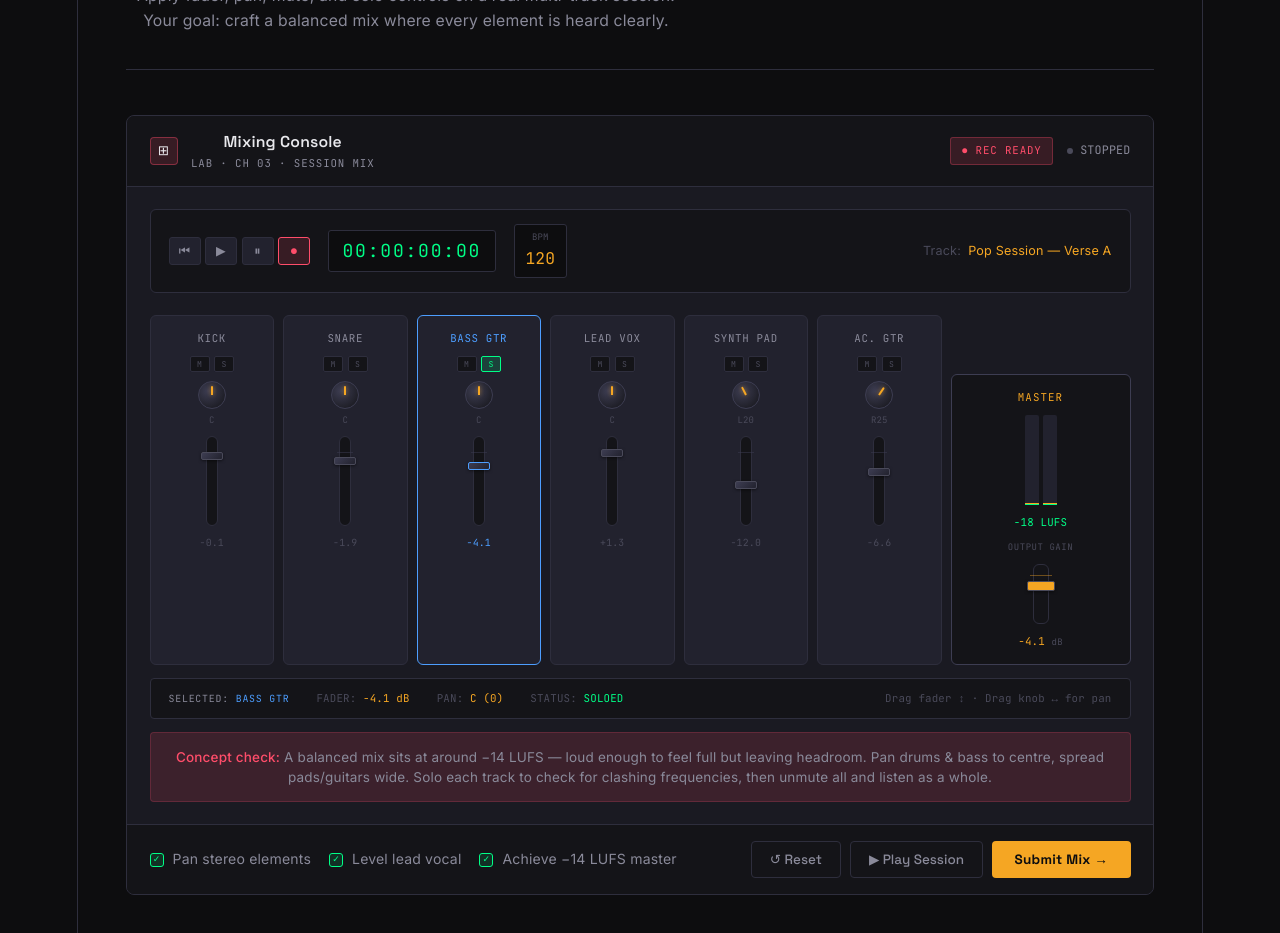
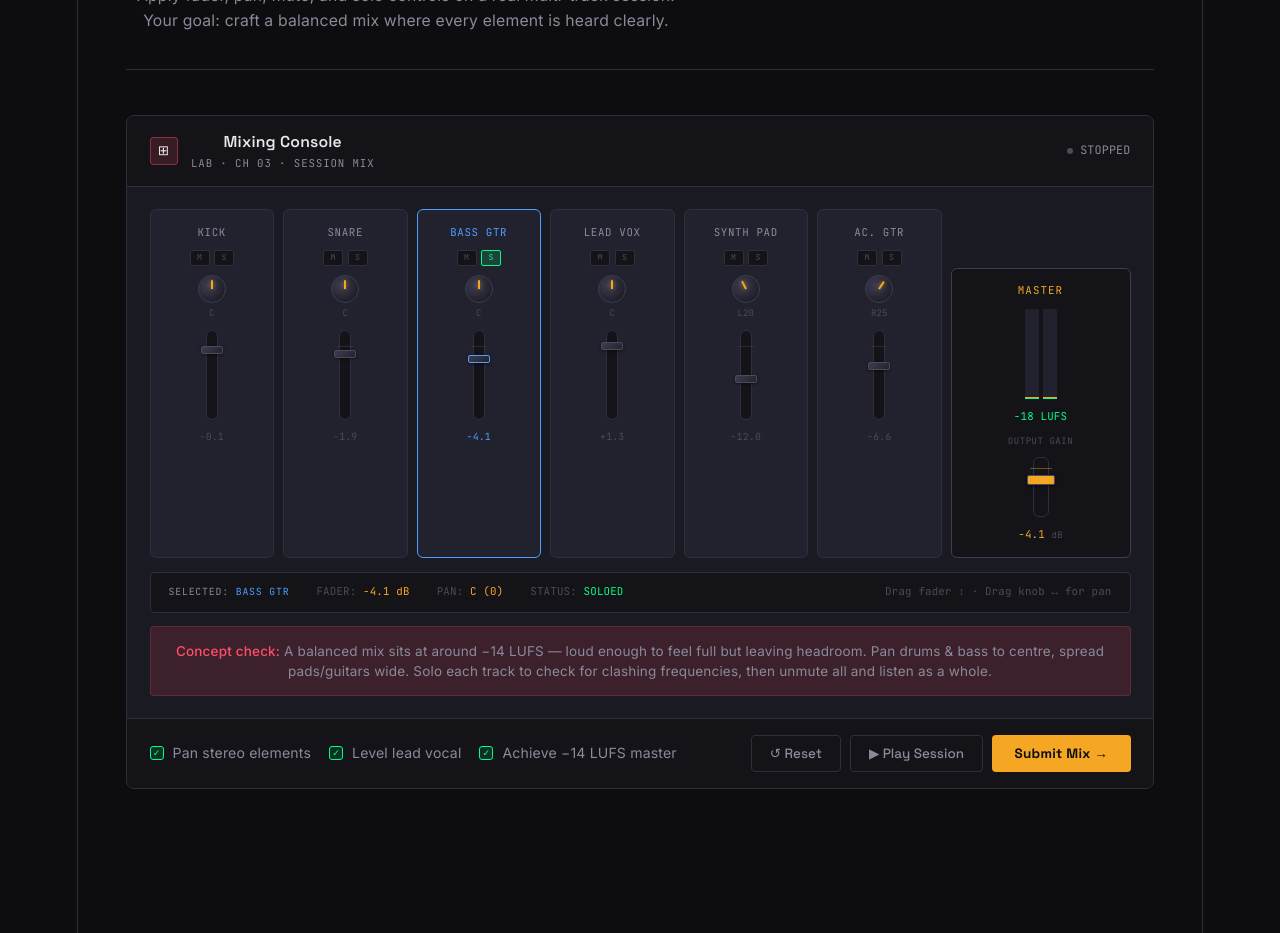
Before and after one commit to Madhumitha1711/AudioWorkstation, a React (Vite) app in the folder AudioWorkStation/daw-frontend/: page / in a window 1280 px wide. Shown: the part 2360-3293 px from the top of the page. Built offline with nearby package versions, Linux system fonts and the light colour scheme.

Commit message:
Fix chapter 3 record

```diff
--- a/AudioWorkStation/daw-frontend/src/chapters/Chapter3.tsx
+++ b/AudioWorkStation/daw-frontend/src/chapters/Chapter3.tsx
@@ -53,7 +53,6 @@ function faderTop(pos: number): string { return `${pos * 100}%`; }
 
 // ── Audio synthesis ───────────────────────────────────────────────────────────
 // All tracks share a 4 s / 2-bar loop at 120 BPM
-const SR_ASSUMED = 44100; // only used for additive math; real sr used in buffers
 const LOOP_DUR = 4;       // seconds
 const BEAT = 0.5;         // seconds per beat at 120 BPM
 
@@ -579,13 +578,6 @@ export default function Chapter3() {
           </div>
         </div>
         <div style={{ display: 'flex', gap: '0.75rem', alignItems: 'center' }}>
-          <span className="badge" style={{
-            background: isPlaying ? 'rgba(0,255,135,0.12)' : 'var(--red-dim)',
-            borderColor: isPlaying ? 'rgba(0,255,135,0.3)' : 'rgba(255,77,106,0.3)',
-            color: isPlaying ? 'var(--green)' : 'var(--red)',
-          }}>
-            {isPlaying ? '● LIVE' : '⏺ REC READY'}
-          </span>
           <div className="lab-status" style={{ color: isPlaying ? 'var(--green)' : 'var(--text-dim)' }}>
             <div className="status-dot" style={{
               background: isPlaying ? 'var(--green)' : 'var(--text-faint)',
@@ -599,30 +591,6 @@ export default function Chapter3() {
 
       {/* ── Mix body ── */}
       <div className="mix-body">
-
-        {/* Transport */}
-        <div className="transport-bar">
-          <div className="transport-btns">
-            <div className="t-btn" onClick={handleStop} title="Stop">⏮</div>
-            <div
-              className={`t-btn${isPlaying ? ' active' : ''}`}
-              onClick={handlePlay}
-              style={isPlaying ? { background: 'rgba(0,255,135,0.15)', borderColor: 'var(--green)', color: 'var(--green)' } : {}}
-              title="Play"
-            >▶</div>
-            <div className="t-btn" onClick={handleStop} title="Pause">⏸</div>
-            <div className="t-btn active">⏺</div>
-          </div>
-          <div className="time-display">{timeStr}</div>
-          <div className="bpm-display">
-            <span style={{ fontSize: '0.5rem', color: 'var(--text-faint)' }}>BPM</span>
-            <span className="bpm-val">120</span>
-          </div>
-          <div style={{ flex: 1 }} />
-          <div className="hint-text" style={{ fontSize: '0.7rem' }}>
-            Track: <span style={{ color: 'var(--amber)' }}>Pop Session — Verse A</span>
-          </div>
-        </div>
 
         {/* Channel strips + master */}
         <div className="tracks-grid">
```
